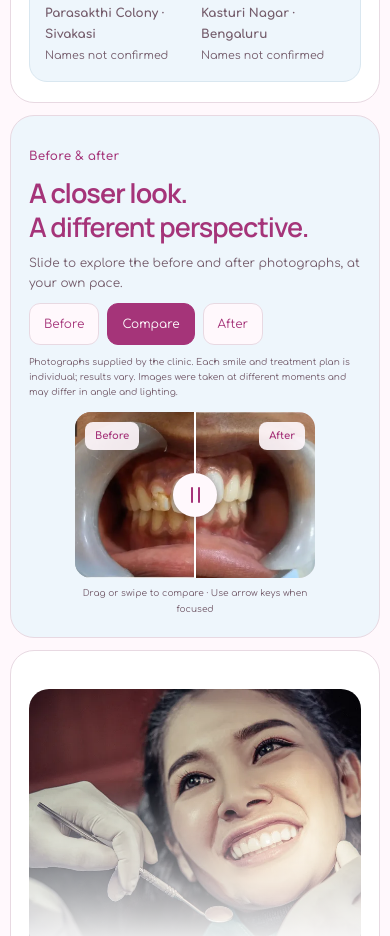
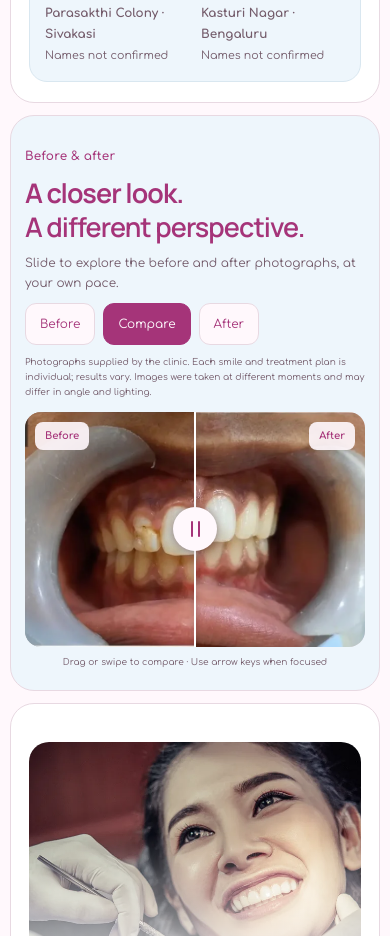
Before and after one commit to sakthimurugesanr/Aral-By-Lara-Smiles, a Next.js app: page / in a window 390 px wide. Shown: the part 8080-9016 px from the top of the page. Built offline with nearby package versions, Linux system fonts and the light colour scheme; no server answers.

Commit message:
Update Site source

```diff
--- a/src/app/calm-refinements.css
+++ b/src/app/calm-refinements.css
@@ -41,6 +41,8 @@
 .modern-clinics-page .clinic-map iframe{height:100%;min-height:0;width:100%;border:0;display:block}
 @media(max-width:1099px){#success-stories .success-scroll-photo{width:230px;height:280px}}
 @media(max-width:760px){
+ #smile-comparison .smile-comparison-layout{width:calc(100% - 28px);max-width:none}
+ #smile-comparison .comparison-figure{width:100%;max-width:none;min-width:0}
  #care .welcome-photo{border-radius:20px!important}
  .aligner-visual .paired-tooth-visual{max-width:270px}
  #success-stories,#moments-of-care{padding-block:20px}
```
